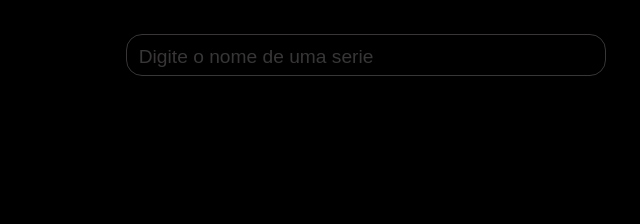
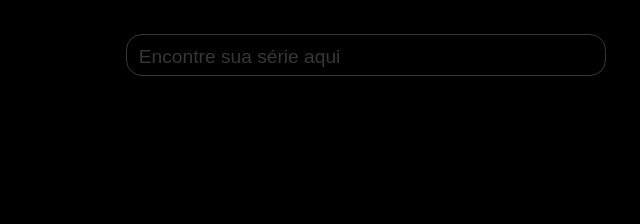
Before and after one commit to rebecasil/Flixy, a plain HTML site: page index.html in a window 1280 px wide. Shown: the top 224 px of the page, 530-1170 px from the left. Drawn offline with Linux system fonts and the light colour scheme; a web font is replaced by a local one.

Commit message:
Add files via upload

```diff
--- a/index.html
+++ b/index.html
@@ -12,7 +12,7 @@
         <div class="header-container">
             <h1>Flixy</h1>
             <div>
-                <input type="text" placeholder="Digite o nome de uma serie">
+                <input type="text" placeholder="Encontre sua série aqui">
                 <button id="botao-busca" onclick= "iniciarBusca()">Buscar</button>
             </div>
         </div>
```
